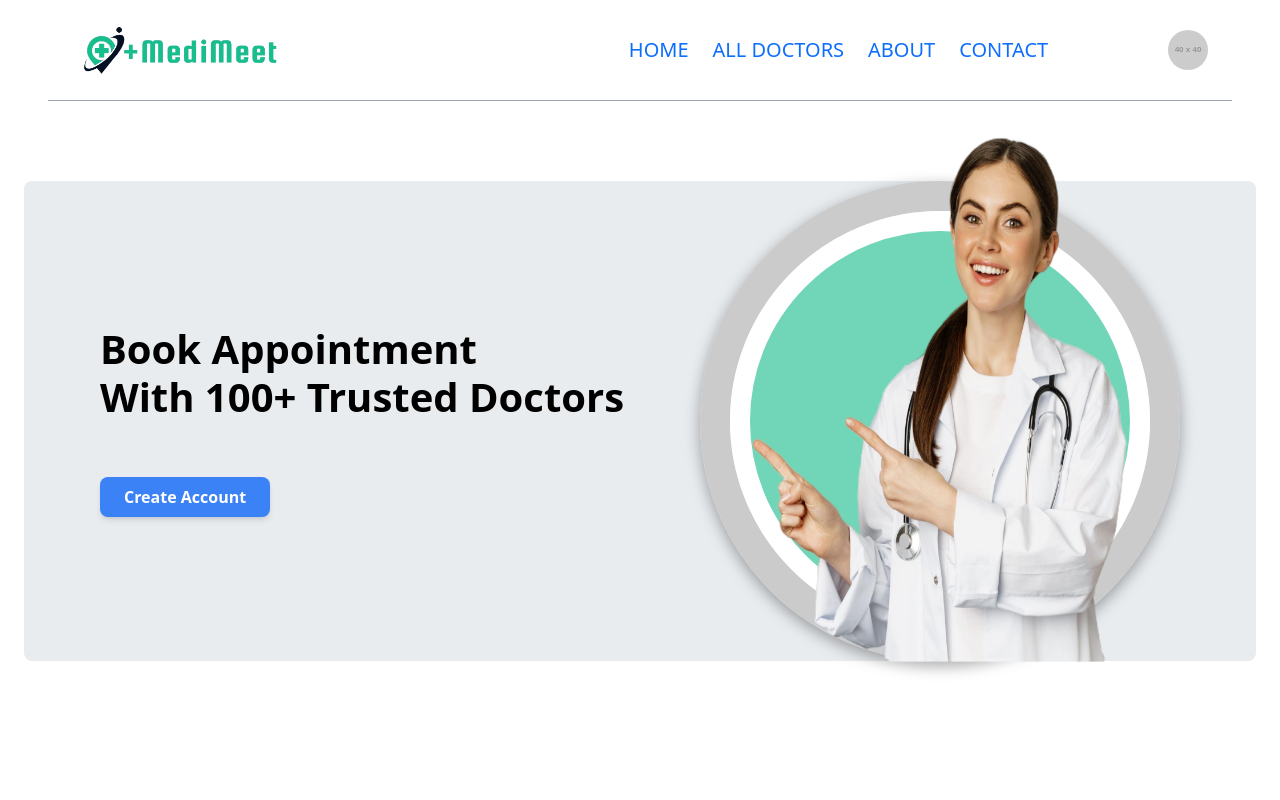
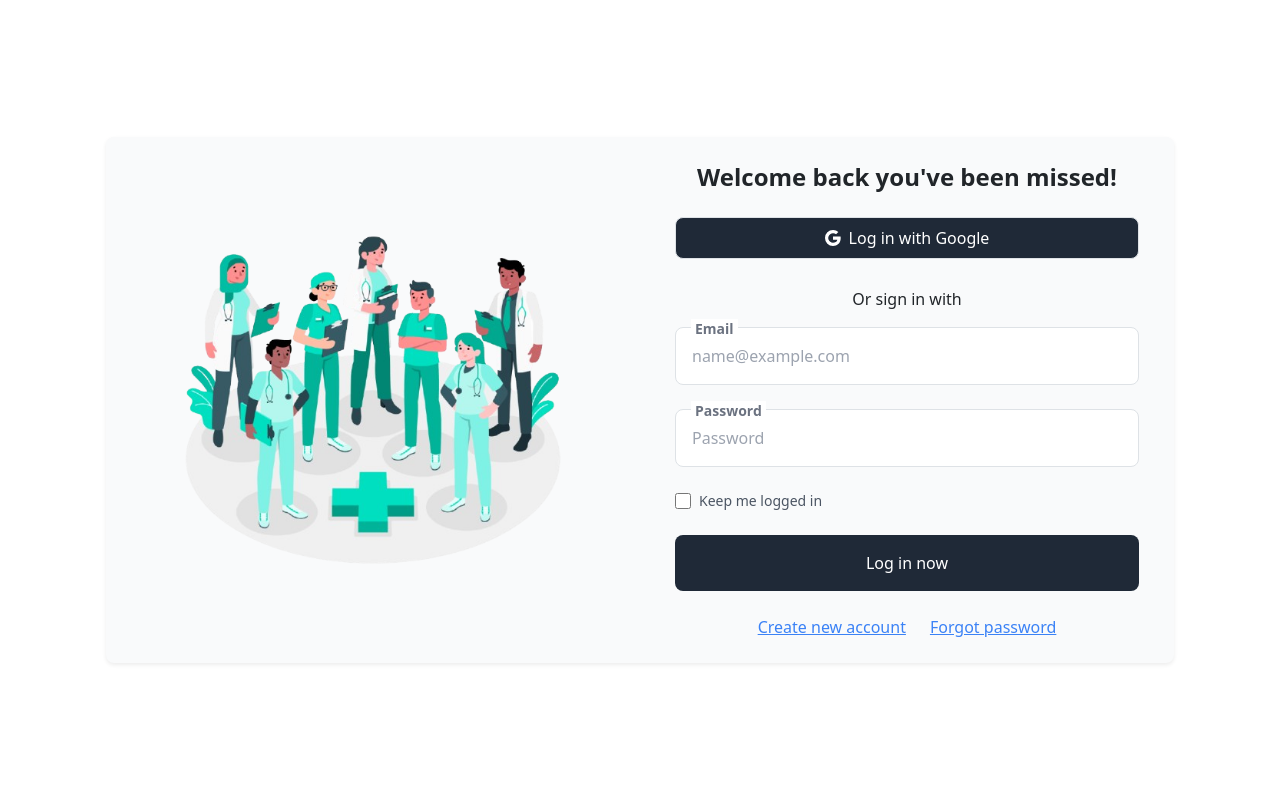
Before and after one commit to Arshad-Qureshi-Coder/MediMeet, a React (Create React App) app: page /appointment/1 in a window 1280 px wide. Shown: the top 800 px of the page. Built offline with nearby package versions, Linux system fonts and the light colour scheme.

Commit message:
add login page

```diff
--- a/src/App.js
+++ b/src/App.js
@@ -6,16 +6,18 @@ import Doctors from './Components/Pages/Doctors';
 import About from './Components/Pages/About';
 import Contact from './Components/Pages/Contact';
 import Footer from './Components/Footer/Footer';
-import Login from './Components/Pages/Login';
+import Login from './Components/Auth/Login';
 import MyProfile from './Components/Pages/MyProfile';
 import MyAppointment from './Components/Pages/MyAppointment';
 import Appointment from './Components/Appointment';
 import TopDoctor from './Components/TopDoctor';
+import LoginPage from './Components/Auth/Login';
 // import Card from './Components/Card/Card';
 
 const App = () => {
   return (
-    <div className=' mx-4 sm:mx-[10%]'>
+    <div className='container m-auto'>
+      <LoginPage/>
       {/* Header */}
       <Header />
 
--- a/src/Components/Appointment.js
+++ b/src/Components/Appointment.js
@@ -4,57 +4,32 @@ const Appointment = () => {
   return (
     <>
       <div
-        className="text-black font-semibold rounded-lg hover:opacity-90 focus:outline-none focus:ring-2 focus:ring-green-300 focus:ring-opacity-75"
-        style={{
-          width: '100%',
-          backgroundColor: '#e9ecef',
-          marginTop: '5rem',
-        }}
+        className="w-full bg-gray-200 mt-20 text-black font-semibold rounded-lg hover:opacity-90 focus:outline-none focus:ring-2 focus:ring-green-300 focus:ring-opacity-75"
       >
-        <div className="flex items-center justify-evenly">
-          <div className="font-bold">
-            <h1 className="text-black font-bold pb-5">
+        <div className="flex items-center justify-evenly font-bold">
+          <div className="">
+            <h1 className="text-black text-5xl font-bold pb-3">
               Book Appointment <br />
               With 100+ Trusted Doctors
             </h1>
-            <button className="px-4 py-2 bg-blue-500 text-white font-semibold rounded-lg shadow-md hover:bg-blue-600 focus:outline-none focus:ring-2 focus:ring-blue-400 focus:ring-opacity-75">
+            <button className="px-4 py-2 bg-customGreen text-white font-semibold rounded-lg shadow-md hover:bgCGreen hover:scale-105 transition-all duration-300  focus:outline-none focus:ring-2 focus:ring-blue-400 focus:ring-opacity-75">
               Create Account
             </button>
           </div>
 
           {/* Outer and inner border structure */}
           <div
-            className="relative"
-            style={{
-              width: '30rem',
-              height: '30rem',
-              borderRadius: '50%',
-              padding: '5px',
-              border: '30px solid #cbcbcb',
-              boxShadow: 'rgba(0, 0, 0, 0.35) 0px 5px 15px',
-            }}
+            className="relative right-[-4%] w-[30rem] h-[30rem] rounded-full p-1 border-[30px] border-gray-300 shadow-lg"
           >
             {/* Inner border div */}
             <div
-              className="absolute inset-0 rounded-full"
-              style={{
-                backgroundColor: '#71d5b8',
-                border: '20px solid #fff',
-                width: '100%',
-                height: '100%',
-              }}
+              className="absolute inset-0 bg-bgCGreen rounded-full border-[20px] border-white w-full h-full"
             >
               {/* Image inside the circle */}
               <img
                 src="/images/assets/assets_frontend/appointment_img.png"
                 alt="doctors-appointment"
-                className="absolute inset-0 transform -translate-x-1/2 -translate-y-1/2"
-                style={{
-                  width: '34rem',
-                  height: '33rem',
-                  left: '50%',
-                  top: '44%',
-                }}
+                className="absolute transform -translate-x-1/2 -translate-y-1/2 w-[34rem] h-[33rem] left-1/2 top-[44%]"
               />
             </div>
           </div>
@@ -62,6 +37,7 @@ const Appointment = () => {
       </div>
     </>
   );
+
 };
 
 export default Appointment;
--- /dev/null
+++ b/src/Components/Auth/Login.js
@@ -0,0 +1,118 @@
+import React from "react";
+import { assets } from "../../assets/assets";
+
+function LoginPage() {
+  return (
+    <div className="login-img bg-cover bg-center min-h-screen flex items-center justify-center">
+      <div className="bg-white w-full max-w-7xl mx-auto p-4">
+        <div className="bg-gray-50 shadow-sm rounded-lg overflow-hidden">
+          <div className="flex flex-wrap md:flex-nowrap items-center justify-center">
+            {/* Left Image (Hidden on small screens, reduced size on medium screens) */}
+            <div className="hidden md:flex md:w-1/2 justify-center">
+              <img
+                className="w-48 sm:w-64 md:w-72 lg:w-96 h-auto object-cover rounded-lg"
+                loading="lazy"
+                src={assets.docLoginImg}
+                alt="Login Illustration"
+              />
+            </div>
+            {/* Right Form (Full width on small screens) */}
+            <div className="w-full md:w-1/2 flex items-center justify-center">
+              <div className="w-full max-w-lg p-6">
+                <div className="mb-6 text-center">
+                  <h4 className="text-2xl font-bold">
+                    Welcome back you've been missed!
+                  </h4>
+                </div>
+                {/* Google Login */}
+                <div className="flex flex-col gap-4">
+                  <button className="flex items-center justify-center bg-gray-800 text-white gap-2 border border-gray-300 py-2 px-4 rounded-lg hover:bg-gray-700">
+                    <svg
+                      xmlns="http://www.w3.org/2000/svg"
+                      width="16"
+                      height="16"
+                      fill="currentColor"
+                      className="bi bi-google"
+                      viewBox="0 0 16 16"
+                    >
+                      <path d="M15.545 6.558a9.42 9.42 0 0 1 .139 1.626c0 2.434-.87 4.492-2.384 5.885h.002C11.978 15.292 10.158 16 8 16A8 8 0 1 1 8 0a7.689 7.689 0 0 1 5.352 2.082l-2.284 2.284A4.347 4.347 0 0 0 8 3.166c-2.087 0-3.86 1.408-4.492 3.304a4.792 4.792 0 0 0 0 3.063h.003c.635 1.893 2.405 3.301 4.492 3.301 1.078 0 2.004-.276 2.722-.764h-.003a3.702 3.702 0 0 0 1.599-2.431H8v-3.08h7.545z" />
+                    </svg>
+                    <span>Log in with Google</span>
+                  </button>
+                  <p className="text-center mt-1">Or sign in with</p>
+                </div>
+                {/* Login Form */}
+                <form>
+                  <div className="flex flex-col gap-4">
+                    <div className="relative">
+                      <label
+                        htmlFor="email"
+                        className="absolute text-gray-500 text-sm -top-2 font-bold left-4 bg-white px-1"
+                      >
+                        Email
+                      </label>
+                      <input
+                        type="email"
+                        id="email"
+                        name="email"
+                        placeholder="name@example.com"
+                        className="w-full border border-gray-300 rounded-lg p-3 focus:outline-none focus:ring focus:ring-blue-300"
+                        required
+                      />
+                    </div>
+                    <div className="relative">
+                      <label
+                        htmlFor="password"
+                        className="absolute text-gray-500 text-sm -top-2 font-bold left-4 bg-white px-1"
+                      >
+                        Password
+                      </label>
+                      <input
+                        type="password"
+                        id="password"
+                        name="password"
+                        placeholder="Password"
+                        className="w-full border border-gray-300 rounded-lg p-3 focus:outline-none focus:ring focus:ring-blue-300"
+                        required
+                      />
+                    </div>
+                    <div className="flex items-center">
+                      <input
+                        type="checkbox"
+                        id="remember_me"
+                        className="w-4 h-4 mr-2"
+                      />
+                      <label
+                        htmlFor="remember_me"
+                        className="text-sm text-gray-600"
+                      >
+                        Keep me logged in
+                      </label>
+                    </div>
+                    <button
+                      type="submit"
+                      className="w-full bg-gray-800 text-white py-3 rounded-lg hover:bg-gray-900"
+                    >
+                      Log in now
+                    </button>
+                  </div>
+                </form>
+                {/* Links */}
+                <div className="flex justify-center gap-6 mt-6">
+                  <a href="#!" className="text-blue-500 hover:underline">
+                    Create new account
+                  </a>
+                  <a href="#!" className="text-blue-500 hover:underline">
+                    Forgot password
+                  </a>
+                </div>
+              </div>
+            </div>
+          </div>
+        </div>
+      </div>
+    </div>
+  );
+}
+
+export default LoginPage;
--- a/src/Components/Pages/Login.js
+++ /dev/null
@@ -1,9 +0,0 @@
-import React from 'react'
-
-const Login = () => {
-  return (
-    <div>Login</div>
-  )
-}
-
-export default Login
--- a/src/Components/TopDoctor.js
+++ b/src/Components/TopDoctor.js
@@ -8,19 +8,19 @@ const TopDoctor = () => {
   const navigate = useNavigate();
   const {doctors} = useContext(AppContext);
   return (
-    <div className='flex flex-col items-center gap-4 my-16 text-gray-900 md:mx-10'>
-            <h1 className='text-3xl font-medium'>Top Doctors to Book</h1>
+    <div className='flex flex-col items-center  gap-4 my-16 text-gray-900 md:mx-10'>
+            <h1 className='text-3xl font-medium mb-0'>Top Doctors to Book</h1>
             <p className='sm:w1/3 text-center text-sm'>Simply browse through our extensive list of trusted doctors.</p>
     <div className='w-full grid grid-cols-auto gap-4 pt-5 gap-y-6 px-3 sm:px-0'>
       {doctors.slice(0,10).map((item, index)=>(
          <div key={index} onClick={()=>navigate(`/appointment/${item._id}`) } className="border border-blue-200 rounded-xl overflow-hidden cursor-pointer hover:translate-y-[-10px] transition-all duration-500" >
             <img src={item.image} alt="Card Image" className="bg-blue-50" />
-      <div className="px-3 py-2 ">
+      <div className="px-3 ">
         <div className='flex items-center gap-2 text-sm text-center text-green-500'>
-        <p className='w-2 h-2 bg-green-500 rounded-full' ></p><p>Avalaible</p>
+        <p className='w-2 h-2 bg-green-500 rounded-full mb-0 ' ></p><p className='mb-0'>Avalaible</p>
         </div>
-        <p className='text-gray-900 text-lg font-medium'>{item.name}</p>
-        <p className='text-gray-600 text-sm '>{item.speciality}</p>
+        <p className='text-gray-900 mb-0 text-lg font-medium'>{item.name}</p>
+        <p className='text-gray-600  text-sm '>{item.speciality}</p>
       </div>
         </div>
       ))}
--- a/src/assets/assets.js
+++ b/src/assets/assets.js
@@ -36,6 +36,7 @@ import General_physician from './General_physician.svg'
 import Gynecologist from './Gynecologist.svg'
 import Neurologist from './Neurologist.svg'
 import Pediatricians from './Pediatricians.svg'
+import docLoginImg from './doc-login-img1.png'
 
 
 export const assets = {
@@ -55,7 +56,8 @@ export const assets = {
     dropdown_icon,
     upload_icon,
     stripe_logo,
-    razorpay_logo
+    razorpay_logo,
+    docLoginImg
 }
 
 export const specialityData = [
--- a/tailwind.config.js
+++ b/tailwind.config.js
@@ -7,6 +7,7 @@ module.exports = {
     extend: {
       colors: {
         customGreen: '#17bf8f', // Add your custom green color
+        bgCGreen:'#71d5b8'
       },
       gridTemplateColumns: {
         // Define custom column templates
```
Also changed, not shown: src/Components/Banner.js (+0 -20 lines), src/assets/doc-login-img.jpg (added), src/assets/doc-login-img1.png (added).
